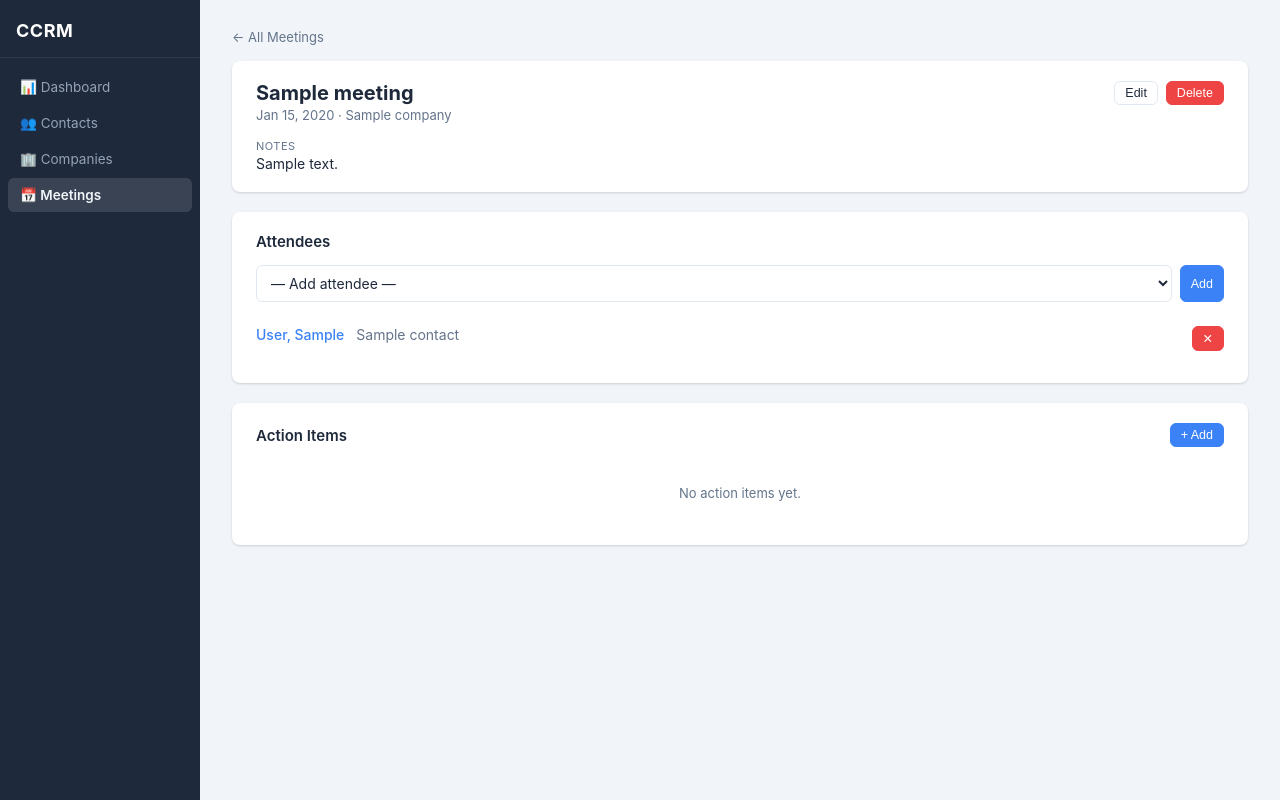
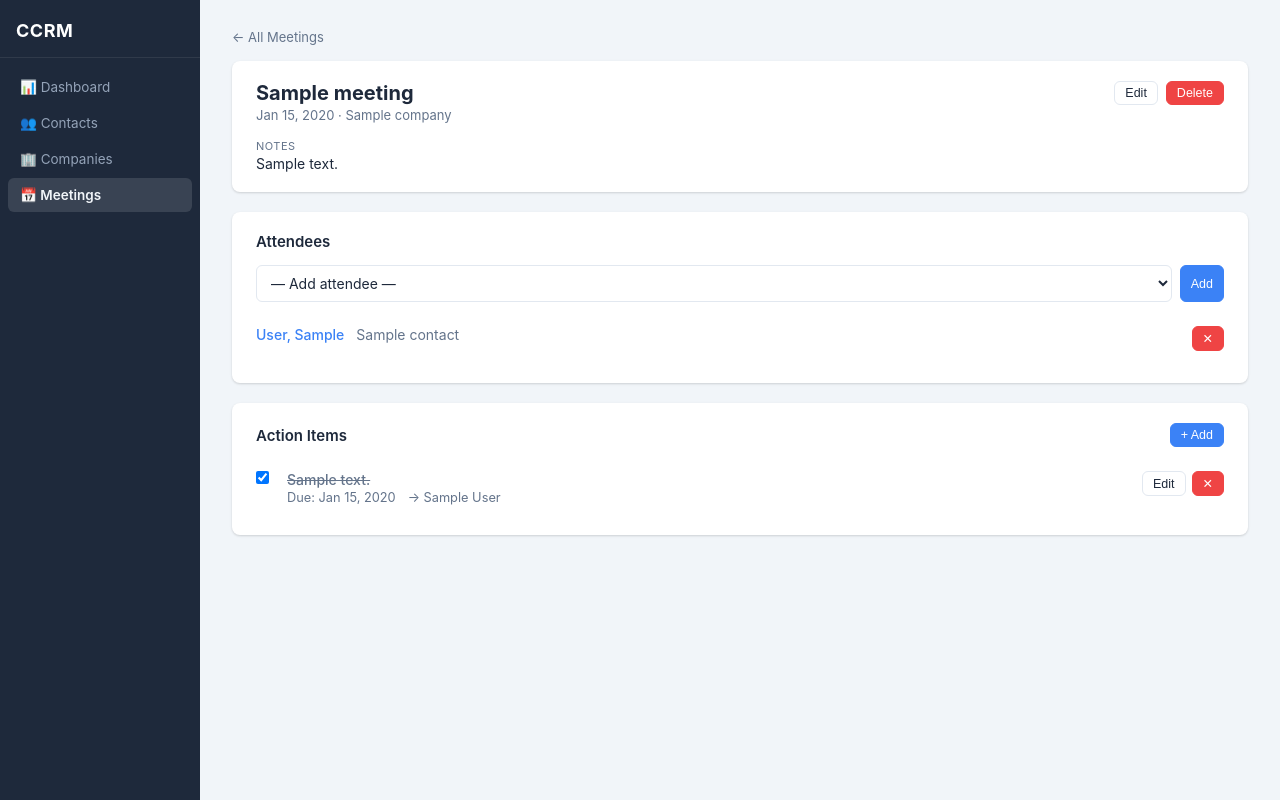
Before and after one commit to dougweaver75/tam-debrief, a Flask app: page /meetings/1 in a window 1280 px wide. Run offline with Flask 3, Linux system fonts and the light colour scheme; tables that the repository leaves empty hold one stand-in row (values such as "Sample post").

Commit message:
feat: add action items with toggle-complete on meeting detail
Co-Authored-By: Claude Sonnet 4.6 <noreply@anthropic.com>

```diff
--- a/app.py
+++ b/app.py
@@ -427,6 +427,73 @@ def api_dashboard():
     })
 
 
+# ── API: action items ────────────────────────────────────────────────────────
+
+@app.route('/api/meetings/<int:mid>/action_items', methods=['GET'])
+def api_list_action_items(mid):
+    rows = query(
+        'SELECT a.*, c.first_name, c.last_name FROM action_items a '
+        'LEFT JOIN contacts c ON c.id=a.assigned_to '
+        'WHERE a.meeting_id=? '
+        'ORDER BY CASE WHEN a.due_date IS NULL THEN 1 ELSE 0 END ASC, a.due_date ASC',
+        (mid,)
+    )
+    return jsonify(as_list(rows))
+
+
+@app.route('/api/meetings/<int:mid>/action_items', methods=['POST'])
+def api_create_action_item(mid):
+    if not query('SELECT id FROM meetings WHERE id=?', (mid,), one=True):
+        return jsonify({'error': 'Meeting not found'}), 404
+    data = request.get_json(force=True) or {}
+    description = data.get('description', '').strip()
+    if not description:
+        return jsonify({'error': 'description is required'}), 400
+    ts  = now_iso()
+    cur = execute(
+        'INSERT INTO action_items (meeting_id,assigned_to,description,due_date,completed,created_at,updated_at) '
+        'VALUES (?,?,?,?,0,?,?)',
+        (mid, data.get('assigned_to') or None, description,
+         data.get('due_date') or None, ts, ts)
+    )
+    return jsonify(as_dict(query('SELECT * FROM action_items WHERE id=?', (cur.lastrowid,), one=True))), 201
+
+
+@app.route('/api/action_items/<int:aid>', methods=['PUT'])
+def api_update_action_item(aid):
+    if not query('SELECT id FROM action_items WHERE id=?', (aid,), one=True):
+        return jsonify({'error': 'Not found'}), 404
+    data = request.get_json(force=True) or {}
+    description = data.get('description', '').strip()
+    if not description:
+        return jsonify({'error': 'description is required'}), 400
+    execute(
+        'UPDATE action_items SET description=?,due_date=?,assigned_to=?,updated_at=? WHERE id=?',
+        (description, data.get('due_date') or None,
+         data.get('assigned_to') or None, now_iso(), aid)
+    )
+    return jsonify(as_dict(query('SELECT * FROM action_items WHERE id=?', (aid,), one=True)))
+
+
+@app.route('/api/action_items/<int:aid>/toggle', methods=['PATCH'])
+def api_toggle_action_item(aid):
+    row = query('SELECT * FROM action_items WHERE id=?', (aid,), one=True)
+    if not row:
+        return jsonify({'error': 'Not found'}), 404
+    new_val = 0 if row['completed'] else 1
+    execute('UPDATE action_items SET completed=?,updated_at=? WHERE id=?',
+            (new_val, now_iso(), aid))
+    return jsonify(as_dict(query('SELECT * FROM action_items WHERE id=?', (aid,), one=True)))
+
+
+@app.route('/api/action_items/<int:aid>', methods=['DELETE'])
+def api_delete_action_item(aid):
+    cur = execute('DELETE FROM action_items WHERE id=?', (aid,))
+    if cur.rowcount == 0:
+        return jsonify({'error': 'Not found'}), 404
+    return jsonify({'ok': True})
+
+
 # ── Entry point ──────────────────────────────────────────────────────────────
 
 if __name__ == '__main__':
--- a/static/app.js
+++ b/static/app.js
@@ -483,21 +483,15 @@ function initMeetingDetail(meetingId) {
 
 async function loadMeetingDetail(meetingId) {
   try {
-    const [meeting, attendees] = await Promise.all([
+    const [meeting, attendees, actionItems] = await Promise.all([
       API.get(`/api/meetings/${meetingId}`),
-      API.get(`/api/meetings/${meetingId}/attendees`)
+      API.get(`/api/meetings/${meetingId}/attendees`),
+      API.get(`/api/meetings/${meetingId}/action_items`)
     ]);
     _currentMeeting = meeting;
     renderMeetingDetail(meeting);
     await renderAttendeesWithDropdown(meetingId, attendees);
-    // Action items loaded separately (endpoint added in Task 6)
-    try {
-      const actionItems = await API.get(`/api/meetings/${meetingId}/action_items`);
-      renderActionItems(actionItems);
-    } catch (e) {
-      const el = document.getElementById('actionItemsList');
-      if (el) el.innerHTML = '<p class="empty-state">No action items yet.</p>';
-    }
+    renderActionItems(actionItems);
   } catch (e) {
     document.getElementById('meetingDetailRoot').innerHTML =
       '<p class="empty-state">Meeting not found.</p>';
@@ -615,10 +609,95 @@ async function deleteMeetingDetail(id) {
   } catch (e) { showToast('Delete failed.'); }
 }
 
-// Stub for Task 6 — will be replaced by full action items implementation
+// ── Action Items ───────────────────────────────────────────────────────────
+
 function renderActionItems(items) {
   const el = document.getElementById('actionItemsList');
-  if (el) el.innerHTML = '<p class="empty-state">No action items yet.</p>';
+  if (!el) return;
+  if (!items.length) {
+    el.innerHTML = '<p class="empty-state">No action items yet.</p>';
+    return;
+  }
+  el.innerHTML = items.map(a => `
+    <div class="action-item-row${a.completed ? ' done' : ''}" id="ai-row-${a.id}">
+      <input type="checkbox" ${a.completed ? 'checked' : ''}
+             onchange="toggleActionItem(${a.id})" style="margin-right:10px;cursor:pointer">
+      <div style="flex:1">
+        <div class="ai-description">${esc(a.description)}</div>
+        <div class="ai-meta">
+          ${a.due_date ? `<span>Due: ${fmtDate(a.due_date)}</span>` : ''}
+          ${a.first_name ? `<span>→ ${esc(a.first_name)} ${esc(a.last_name)}</span>` : ''}
+        </div>
+      </div>
+      <div style="display:flex;gap:6px">
+        <button class="btn btn-secondary btn-sm" onclick="openEditActionItem(${a.id})">Edit</button>
+        <button class="btn btn-danger btn-sm" onclick="deleteActionItem(${a.id})">✕</button>
+      </div>
+    </div>
+  `).join('');
+}
+
+async function openAddActionItem() {
+  document.getElementById('actionItemModalTitle').textContent = 'Add Action Item';
+  document.getElementById('actionItemId').value = '';
+  document.getElementById('actionItemForm').reset();
+  await populateContactDropdown('aiAssignedTo', null, null);
+  openModal('actionItemModal');
+}
+
+async function openEditActionItem(id) {
+  try {
+    const items = await API.get(`/api/meetings/${_currentMeeting.id}/action_items`);
+    const a = items.find(x => x.id === id);
+    if (!a) return;
+    document.getElementById('actionItemModalTitle').textContent = 'Edit Action Item';
+    document.getElementById('actionItemId').value  = a.id;
+    document.getElementById('aiDescription').value = a.description || '';
+    document.getElementById('aiDueDate').value      = a.due_date    || '';
+    await populateContactDropdown('aiAssignedTo', a.assigned_to, null);
+    openModal('actionItemModal');
+  } catch (e) { showToast('Failed to load action item.'); }
+}
+
+async function submitActionItem(e) {
+  e.preventDefault();
+  const id   = document.getElementById('actionItemId').value;
+  const data = {
+    description:  document.getElementById('aiDescription').value.trim(),
+    due_date:     document.getElementById('aiDueDate').value || null,
+    assigned_to:  document.getElementById('aiAssignedTo').value || null,
+  };
+  try {
+    if (id) {
+      await API.put(`/api/action_items/${id}`, data);
+      showToast('Action item updated.');
+    } else {
+      await API.post(`/api/meetings/${_currentMeeting.id}/action_items`, data);
+      showToast('Action item added.');
+    }
+    closeModal();
+    const items = await API.get(`/api/meetings/${_currentMeeting.id}/action_items`);
+    renderActionItems(items);
+  } catch (e) { showToast('Save failed.'); }
+}
+
+async function toggleActionItem(id) {
+  try {
+    const r = await fetch(`/api/action_items/${id}/toggle`, { method: 'PATCH' });
+    if (!r.ok) throw new Error(await r.text());
+    const items = await API.get(`/api/meetings/${_currentMeeting.id}/action_items`);
+    renderActionItems(items);
+  } catch (e) { showToast('Failed to update.'); }
+}
+
+async function deleteActionItem(id) {
+  if (!confirm('Delete this action item?')) return;
+  try {
+    await API.del(`/api/action_items/${id}`);
+    showToast('Action item deleted.');
+    const items = await API.get(`/api/meetings/${_currentMeeting.id}/action_items`);
+    renderActionItems(items);
+  } catch (e) { showToast('Delete failed.'); }
 }
 
 // ── Companies List ─────────────────────────────────────────────────────────
--- a/static/style.css
+++ b/static/style.css
@@ -367,3 +367,25 @@ textarea { resize: vertical; min-height: 72px; }
 
 /* ── Misc ───────────────────────────────────────────────────────────────── */
 .sort-arrow { font-size: 10px; margin-left: 3px; }
+
+/* Action Items */
+.action-item-row {
+  display: flex;
+  align-items: flex-start;
+  padding: 10px 0;
+  border-bottom: 1px solid var(--border);
+  gap: 8px;
+}
+.action-item-row:last-child { border-bottom: none; }
+.action-item-row.done .ai-description {
+  text-decoration: line-through;
+  color: var(--text-muted);
+}
+.ai-description { font-weight: 500; }
+.ai-meta {
+  font-size: 0.8rem;
+  color: var(--text-muted);
+  display: flex;
+  gap: 12px;
+  margin-top: 2px;
+}
```
Also changed, not shown: tests/test_api.py (+47 -0 lines).
